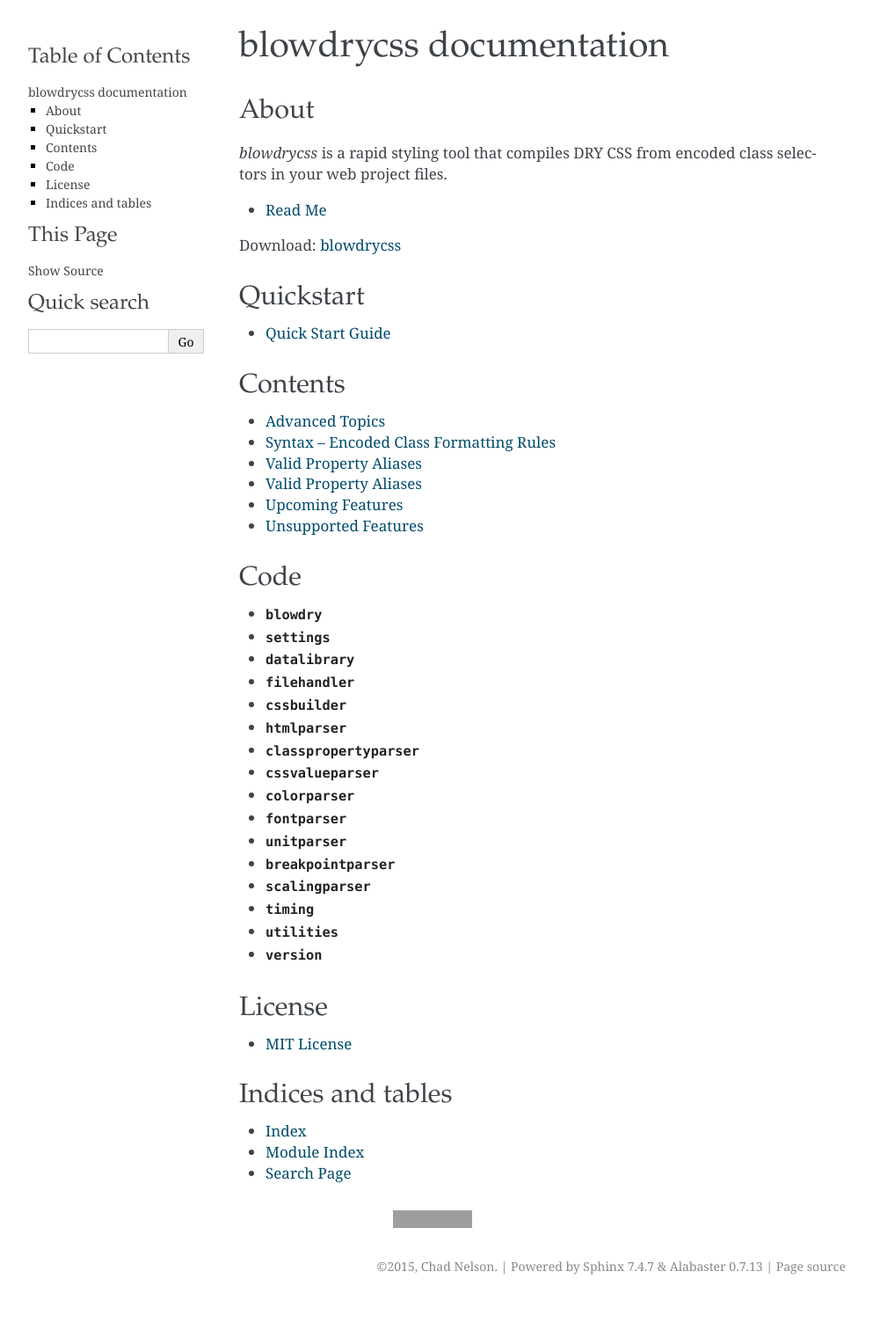
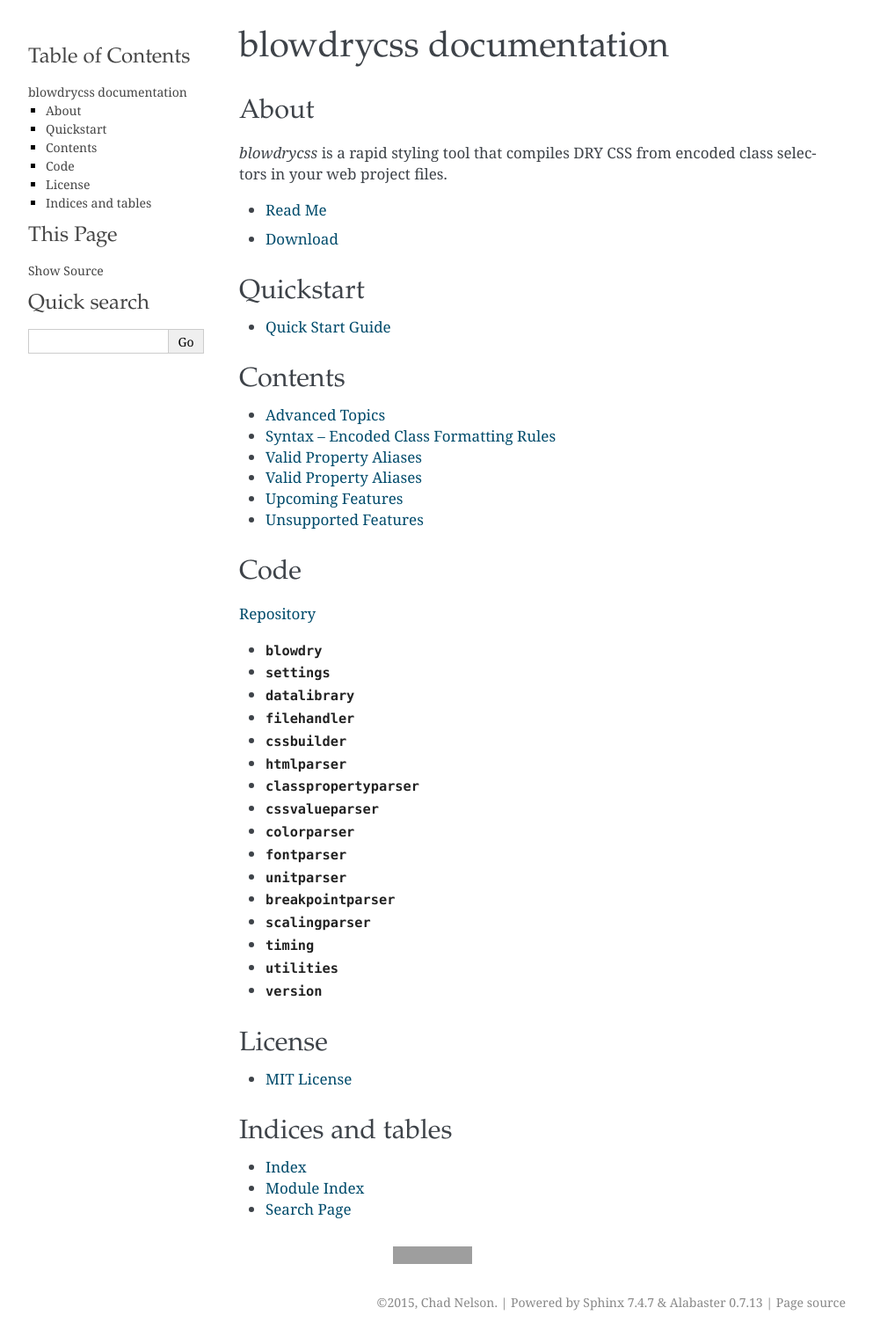
Before and after one commit to nueverest/blowdrycss, a Sphinx documentation site: the page built from docs/index.rst, in a window 1280 px wide. Shown: the whole page at 88% size, without its empty margins (148-1141 px from the left). Built offline with Sphinx 7.4.7, drawn with Linux system fonts in a browser that asks for light colours; before the commit the page ends 1479 px from its top, so only the background shows below that; grey boxes are pictures that could not be loaded.

Commit message:
Added download and repository links.

```diff
--- a/docs/index.rst
+++ b/docs/index.rst
@@ -14,7 +14,7 @@
 
     readme.rst
 
-Download: `blowdrycss <https://github.com/nueverest/blowdrycss>`__
+- `Download <https://github.com/nueverest/blowdrycss>`__
 
 Quickstart
 ~~~~~~~~~~
@@ -40,6 +40,8 @@
 Code
 ~~~~
 
+`Repository <https://github.com/nueverest/blowdrycss>`__
+
 .. toctree::
     :maxdepth: 2
 
```
